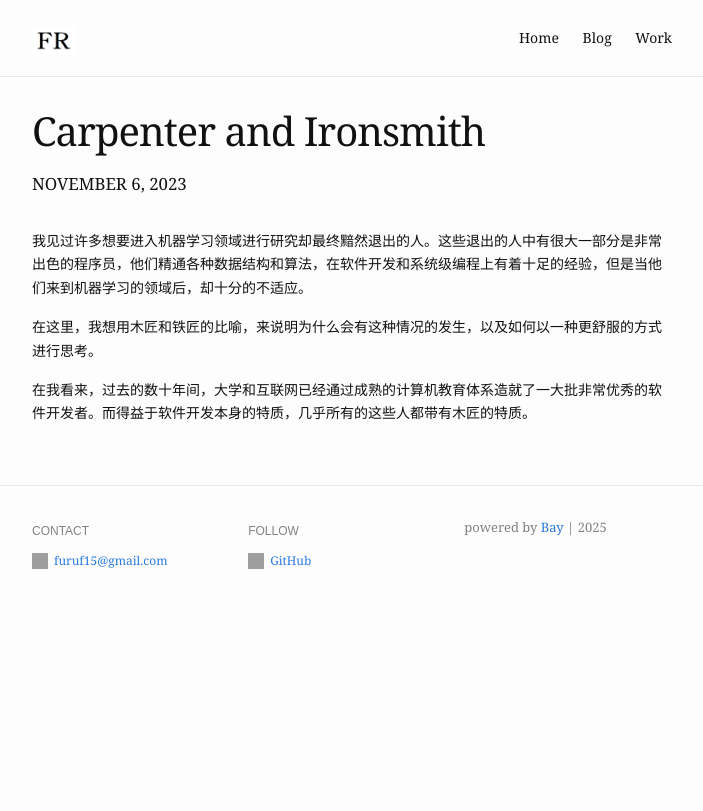
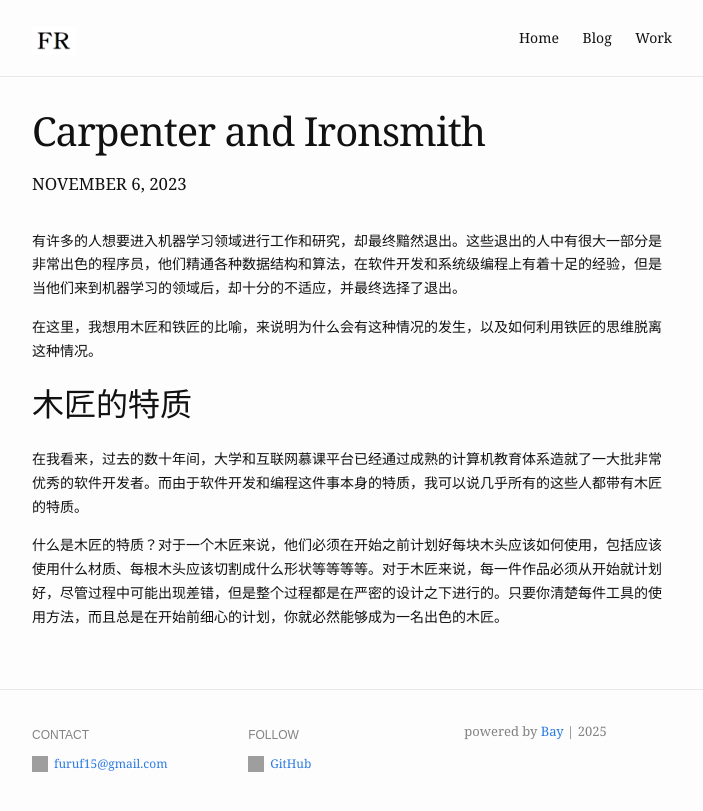
Before and after one commit to FuRuF-11/FuRuF-11.github.io, a Jekyll site: the page built from _posts/2025-01-01-carpenter-and-ironsmith.md, in a window 1280 px wide. Shown: the top 811 px of the page, without its empty margins (288-991 px from the left). Built offline with Jekyll 4.4.1, drawn with Linux system fonts in a browser that asks for light colours; a script that is not in the unit is left out.

Commit message:
modified:   _posts/2025-01-01-carpenter-and-ironsmith.md

```diff
--- a/_posts/2025-01-01-carpenter-and-ironsmith.md
+++ b/_posts/2025-01-01-carpenter-and-ironsmith.md
@@ -5,8 +5,12 @@ date:  2023-11-06
 blurb: "木匠与铁匠"
 ---
 
-我见过许多想要进入机器学习领域进行研究却最终黯然退出的人。这些退出的人中有很大一部分是非常出色的程序员，他们精通各种数据结构和算法，在软件开发和系统级编程上有着十足的经验，但是当他们来到机器学习的领域后，却十分的不适应。
+有许多的人想要进入机器学习领域进行工作和研究，却最终黯然退出。这些退出的人中有很大一部分是非常出色的程序员，他们精通各种数据结构和算法，在软件开发和系统级编程上有着十足的经验，但是当他们来到机器学习的领域后，却十分的不适应，并最终选择了退出。
 
-在这里，我想用木匠和铁匠的比喻，来说明为什么会有这种情况的发生，以及如何以一种更舒服的方式进行思考。
+在这里，我想用木匠和铁匠的比喻，来说明为什么会有这种情况的发生，以及如何利用铁匠的思维脱离这种情况。
 
-在我看来，过去的数十年间，大学和互联网已经通过成熟的计算机教育体系造就了一大批非常优秀的软件开发者。而得益于软件开发本身的特质，几乎所有的这些人都带有木匠的特质。
+## 木匠的特质
+
+在我看来，过去的数十年间，大学和互联网慕课平台已经通过成熟的计算机教育体系造就了一大批非常优秀的软件开发者。而由于软件开发和编程这件事本身的特质，我可以说几乎所有的这些人都带有木匠的特质。
+
+什么是木匠的特质？对于一个木匠来说，他们必须在开始之前计划好每块木头应该如何使用，包括应该使用什么材质、每根木头应该切割成什么形状等等等等。对于木匠来说，每一件作品必须从开始就计划好，尽管过程中可能出现差错，但是整个过程都是在严密的设计之下进行的。只要你清楚每件工具的使用方法，而且总是在开始前细心的计划，你就必然能够成为一名出色的木匠。
```
